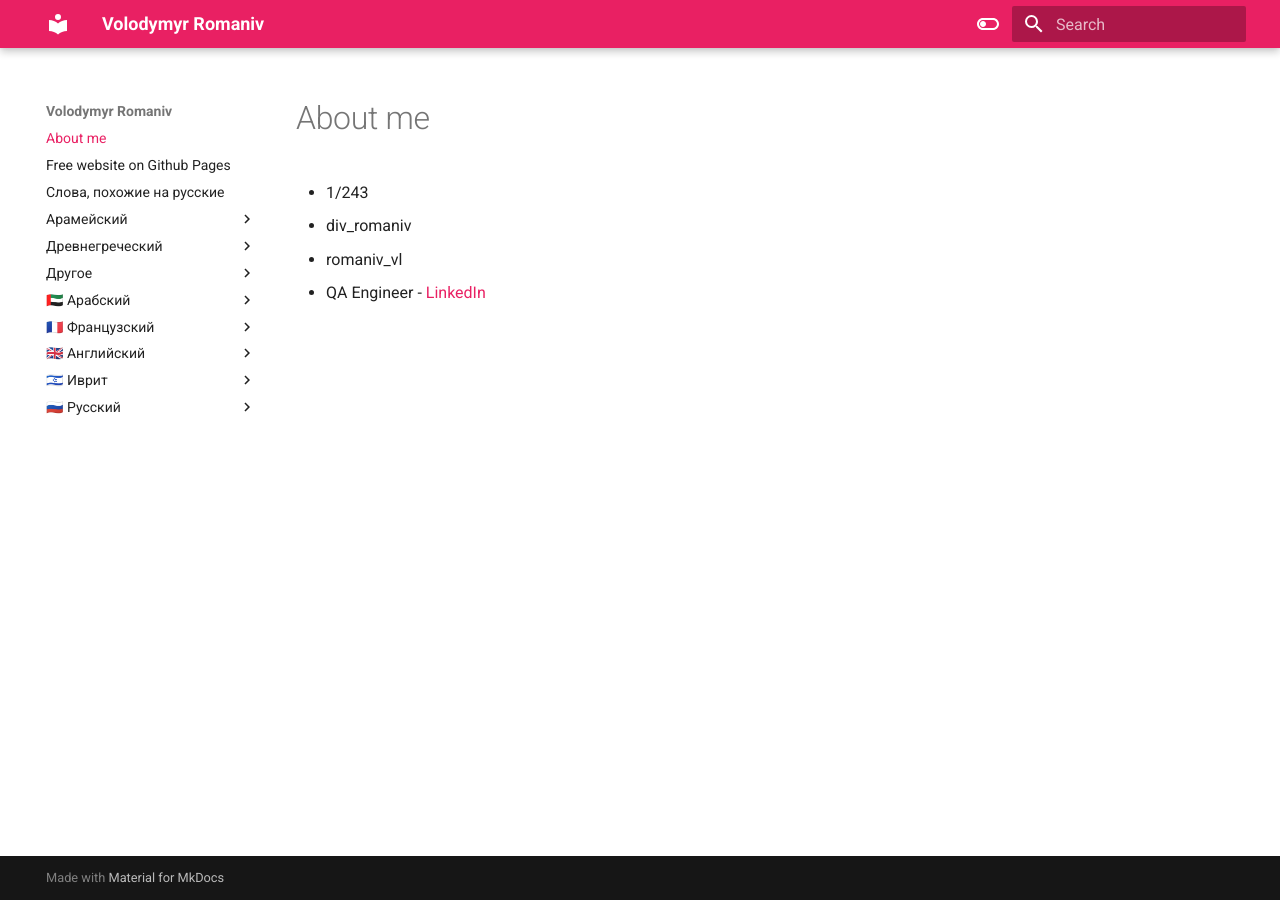
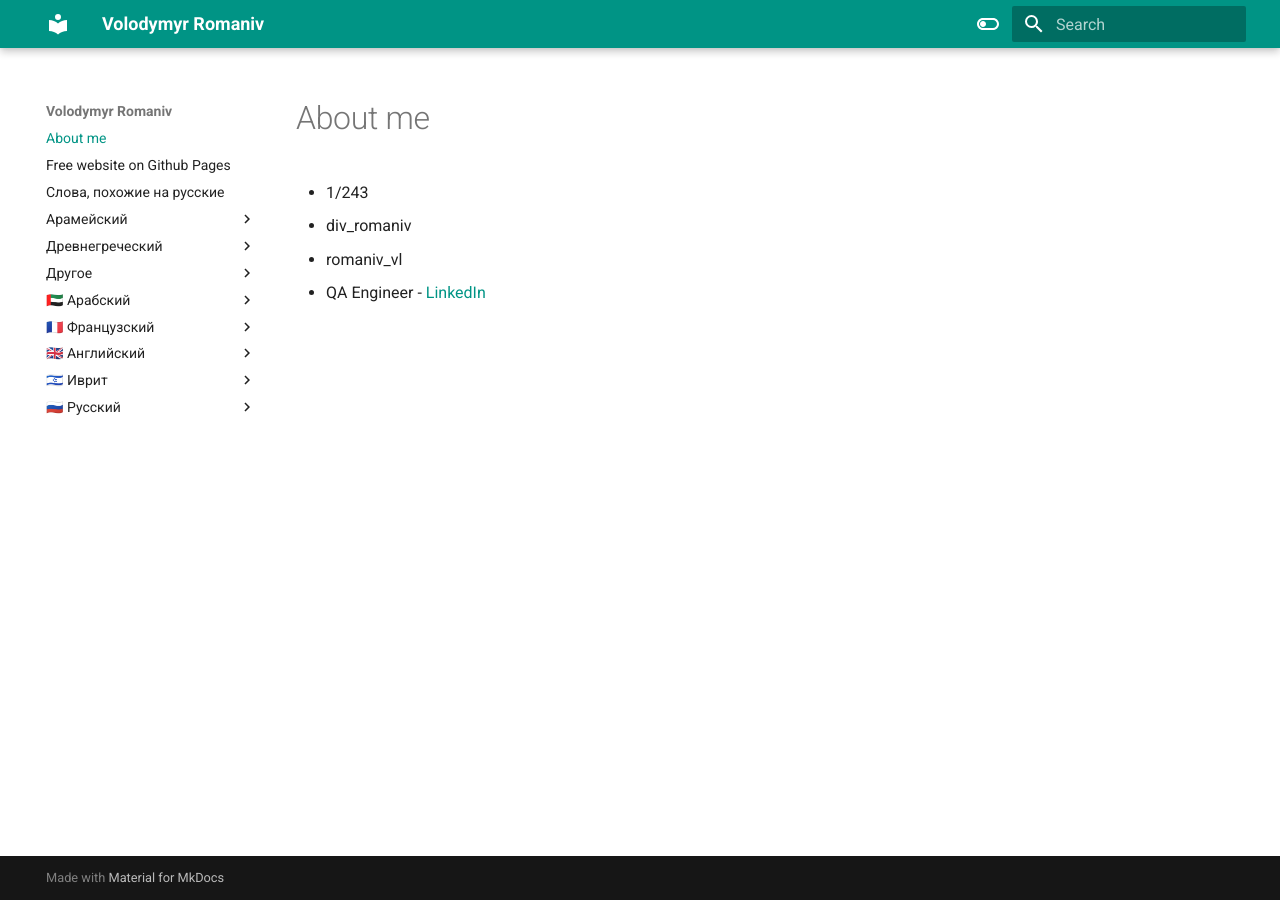
Before and after one commit to 1div243/1div243_temp_.github.io, an MkDocs documentation site: the page built from docs/index.md, in a window 1280 px wide. Built offline with MkDocs 1.6.1 and Material for MkDocs 9.7.7, drawn with Linux system fonts in a browser that asks for light colours.

Commit message:
Update mkdocs.yml

```diff
--- a/mkdocs.yml
+++ b/mkdocs.yml
@@ -7,7 +7,7 @@ theme:
     # Light mode
     - media: "(prefers-color-scheme: light)"
       scheme: default
-      primary: pink
+      primary: teal
       accent: indigo
       toggle:
         icon: material/toggle-switch-off-outline
@@ -16,7 +16,7 @@ theme:
     # Dark mode
     - media: "(prefers-color-scheme: dark)"
       scheme: slate
-      primary: pink
+      primary: black
       accent: blue
       toggle:
         icon: material/toggle-switch
```
